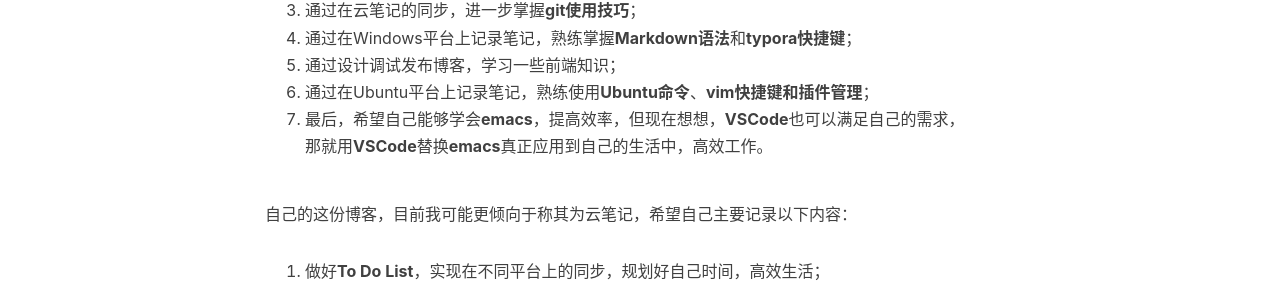
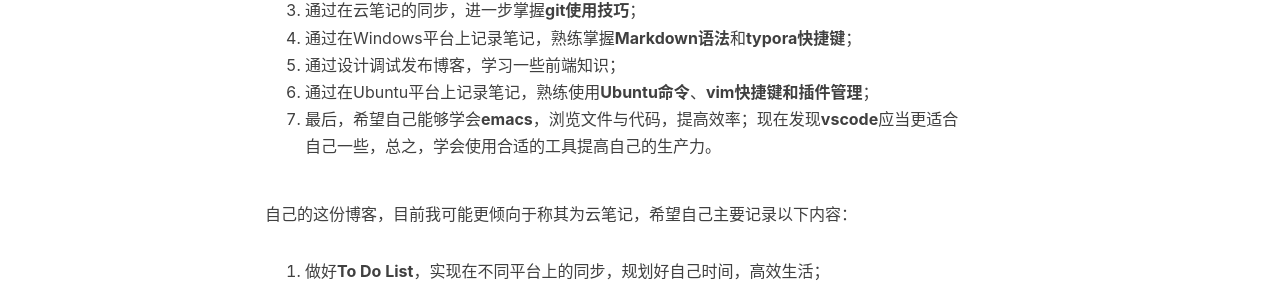
Before and after one commit to Lisatiy/lisatiy.github.io, a Jekyll site: the page built from _posts/2020-04-04-Blog-开通啦.md, in a window 1280 px wide. Shown: the part 741-1034 px from the top of the page. Built offline with Jekyll 4.4.1, drawn with Linux system fonts in a browser that asks for light colours; nearby versions of some CDN libraries; comment, search, counter and statistics services are not loaded.

Commit message:
'vscode'

```diff
--- a/_posts/2020-04-04-Blog-开通啦.md
+++ b/_posts/2020-04-04-Blog-开通啦.md
@@ -18,7 +18,7 @@
 4. 通过在Windows平台上记录笔记，熟练掌握**Markdown语法**和**typora快捷键**；
 5. 通过设计调试发布博客，学习一些前端知识；
 6. 通过在Ubuntu平台上记录笔记，熟练使用**Ubuntu命令**、**vim快捷键和插件管理**；
-7. 最后，希望自己能够学会**emacs**，提高效率，但现在想想，**VSCode**也可以满足自己的需求，那就用**VSCode**替换**emacs**真正应用到自己的生活中，高效工作。
+7. 最后，希望自己能够学会**emacs**，浏览文件与代码，提高效率；现在发现**vscode**应当更适合自己一些，总之，学会使用合适的工具提高自己的生产力。
 
 自己的这份博客，目前我可能更倾向于称其为云笔记，希望自己主要记录以下内容：
 
```
Also changed, not shown: _posts/2020-04-05-最佳免费图床Picgo+jsDeliver+Github.md (+1 -0 lines).
